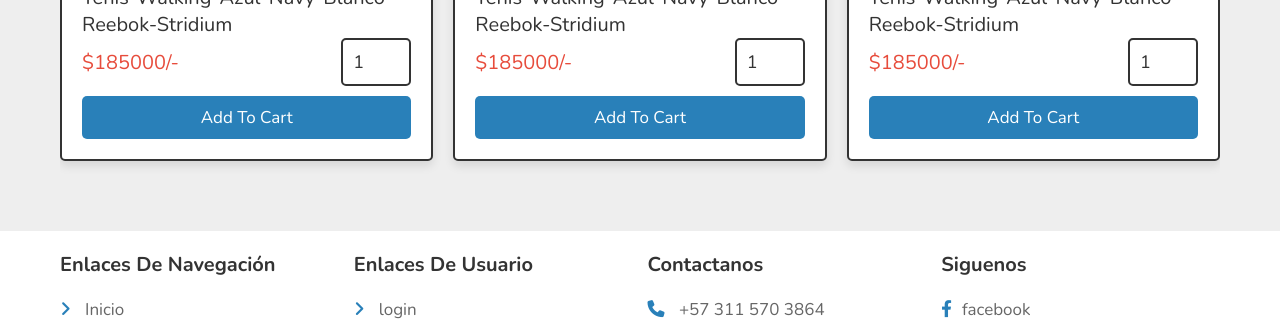
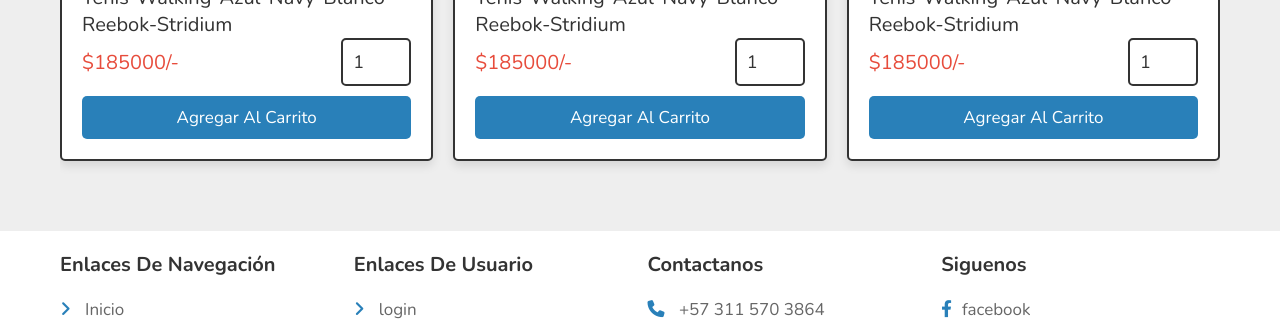
Before and after one commit to zammy-d/HappeFeet, a PHP site: page / in a window 1280 px wide. Shown: the part 1273-1596 px from the top of the page. Run offline with PHP 8.4, Linux system fonts and the light colour scheme; data comes from the database, SQL or seed files in the repository; data that the repository does not hold is empty; some libraries are stand-ins or nearby versions.

Commit message:
Update index.php
Se actualiza botón agregar al carrito

```diff
--- a/index.php
+++ b/index.php
@@ -169,7 +169,7 @@
          <div class="price"><span>$</span><?= $fetch_product['price']; ?><span>/-</span></div>
          <input type="number" name="qty" class="qty" min="1" max="99" onkeypress="if(this.value.length == 2) return false;" value="1">
       </div>
-      <input type="submit" value="add to cart" class="btn" name="add_to_cart">
+      <input type="submit" value="agregar al carrito" class="btn" name="add_to_cart">
    </form>
    <?php
       }
```
